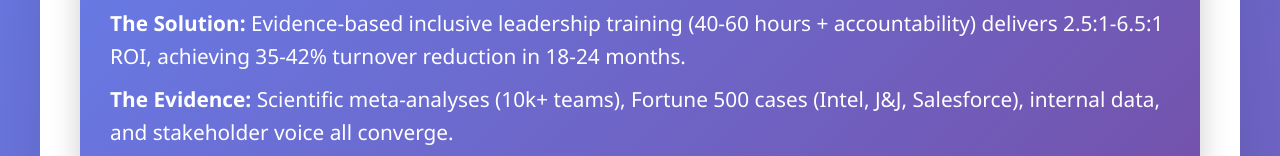
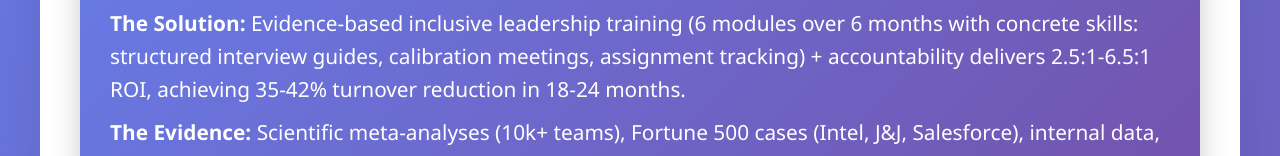
Before and after one commit to aideneaston/ebm-dashboard-eastonab, a plain HTML site: page index.html in a window 1280 px wide. Shown: the part 644-800 px from the top of the page. Drawn offline with Linux system fonts and the light colour scheme; a script that the page names is missing.

Commit message:
Add detailed curriculum and concrete bias interrupter examples
- Added 6-module curriculum breakdown (40-60 hours over 6 months) with specific activities for each module:
  * Module 1: 360 feedback, case studies, microaggression role-plays, inclusive meeting checklist
  * Module 2: Structured interview guides with 8-question templates and scoring rubrics
  * Module 3: Calibration exercises, performance review rubrics, developmental feedback practice
  * Module 4: Assignment audits, sponsorship skill practice, tracking dashboards
  * Module 5: Psychological safety surveys, microaggression intervention, team norms
  * Module 6: Accountability dashboards, peer coaching triads, quarterly reinforcement plans

- Added 'What Are Bias Interrupters?' section with concrete examples:
  * Hiring: standardized interview guides, diverse panels, blind resume review, skills assessments
  * Performance: calibration meetings, behavioral rating anchors, forced distribution, demographic audits
  * Assignments: transparent criteria, rotation tracking, promotion slates, sponsorship requirements
  * Meetings: round-robin speaking, idea attribution, pre-reads with think time

- Added KEY TERMS GLOSSARY to navigation guide:
  * Bias interrupters definition and examples
  * 40-60 hour behavioral training explanation
  * Effect size d0.42 translation to business terms (50th66th percentile)
  * Inclusive leadership behaviors (360 gap 4.2 vs 3.1)
  * Pilot units details (Product Engineering, Customer Success, Data Analytics, Marketing Ops)
  * Psychological safety definition (Edmondson framework)
  * ROI calculations (13:1 internal pilot, 2.5:1-6.5:1 benchmarks)

- Updated README and index.html to reference detailed curriculum and glossary

Fixes third critical issue: readers now understand what actually happens in training with concrete examples vs. abstract '40-60 hour behavioral training' description.

```diff
--- a/index.html
+++ b/index.html
@@ -386,7 +386,7 @@
                     <div style="background: linear-gradient(135deg, #667eea 0%, #764ba2 100%); color: white; padding: 30px; border-radius: 15px; margin-bottom: 30px; box-shadow: 0 10px 30px rgba(0,0,0,0.2);">
                         <h1 style="margin: 0 0 15px 0; font-size: 2.2em;">👋 START HERE: Evidence-Based Management Dashboard</h1>
                         <p style="font-size: 1.3em; margin: 10px 0; line-height: 1.6;"><strong>The Problem:</strong> Organizations hire diverse talent but lose them at 69% higher rates, costing $26.2M annually. Diverse teams underperform by 8-15% without the right management practices.</p>
-                        <p style="font-size: 1.3em; margin: 10px 0; line-height: 1.6;"><strong>The Solution:</strong> Evidence-based inclusive leadership training (40-60 hours + accountability) delivers 2.5:1-6.5:1 ROI, achieving 35-42% turnover reduction in 18-24 months.</p>
+                        <p style="font-size: 1.3em; margin: 10px 0; line-height: 1.6;"><strong>The Solution:</strong> Evidence-based inclusive leadership training (6 modules over 6 months with concrete skills: structured interview guides, calibration meetings, assignment tracking) + accountability delivers 2.5:1-6.5:1 ROI, achieving 35-42% turnover reduction in 18-24 months.</p>
                         <p style="font-size: 1.3em; margin: 10px 0; line-height: 1.6;"><strong>The Evidence:</strong> Scientific meta-analyses (10k+ teams), Fortune 500 cases (Intel, J&J, Salesforce), internal data, and stakeholder voice all converge.</p>
 
                         <div style="background: rgba(255,255,255,0.15); padding: 20px; border-radius: 10px; margin-top: 20px;">
```
Also changed, not shown: content/00-NAVIGATION-START-HERE.txt, content/application-implementation.txt, 1 other file.
